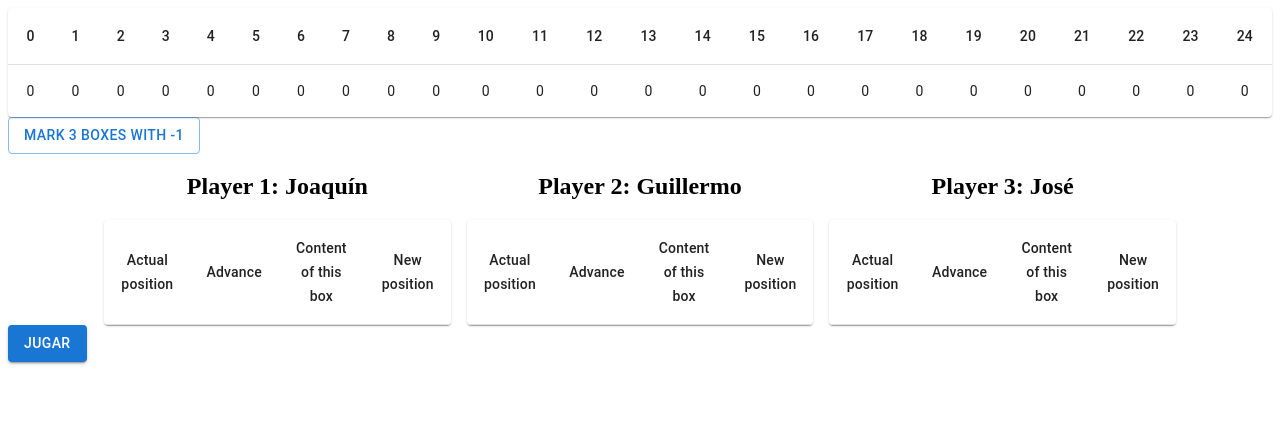
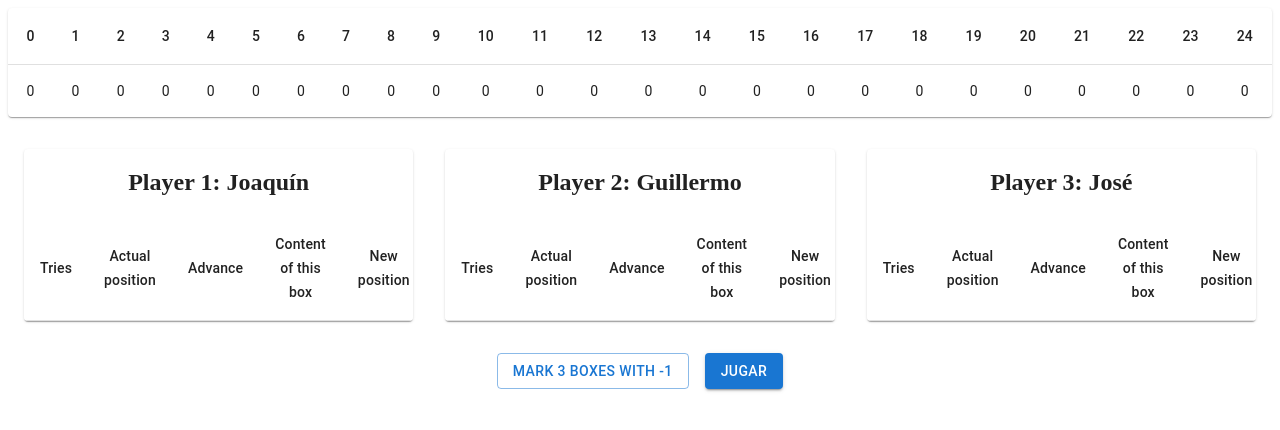
Before and after one commit to jorgetrad99/pracTecWebDesign, a Next.js app: page /practice2 in a window 1280 px wide. Shown: the top 430 px of the page. Built offline with nearby package versions, Linux system fonts and the light colour scheme.

Commit message:
App is ready to use :D

```diff
--- a/components/practice2/PlayerRecord/index.tsx
+++ b/components/practice2/PlayerRecord/index.tsx
@@ -10,19 +10,21 @@ const PlayerRecord = ({
 }) => {
     const [ recordState, setRecordState ] = useState([]);
 
-    let record = [];
-    let pointer = 0;
-
     const getRandomNumber = () => {
         return Math.floor(Math.random() * (4));
     }
 
     const gameStarted = () => {
+        let record = [];
+        let pointer = 0;
+        let tries = 0;
+
         while(pointer != 24) {
             const actualPointer = pointer;
             const randomNumber = getRandomNumber();
             let newPosition = actualPointer + randomNumber;
             let boxContent = 0;
+            tries++;
 
             if(newPosition > 24) {
                 newPosition = 24;
@@ -34,14 +36,16 @@ const PlayerRecord = ({
             }
 
             record.push({
+                tries: tries,
                 actual_position: actualPointer,
                 advance: randomNumber,
                 box_content: boxContent,
                 new_position: newPosition
             });
 
+            pointer = newPosition;
             setRecordState(record);
-            pointer = newPosition;
+            setIsPlaying(false);
         }
     }
 
@@ -49,18 +53,22 @@ const PlayerRecord = ({
         (isPlaying && threeBoxesMarked) && gameStarted()
     }, [ isPlaying ]);
 
+    useEffect(() => {
+        setRecordState([]);
+    }, [ threeBoxesMarked ]);
+
     return (
         <Fragment>
-            <div style={{
-                display: 'flex',
+            <Paper sx={{ display: 'flex',
                 flexDirection: 'column',
-                alignItems: 'center'
-             }}>
+                alignItems: 'center', overflow: 'hidden' }}>
+
                 <h2>Player {playerNumber}: {playerName}</h2>
-                <TableContainer component={Paper}>
-                    <Table aria-label="simple table">
+                <TableContainer sx={{ maxHeight: 500 }}>
+                    <Table stickyHeader aria-label="simple table">
                     <TableHead>
                         <TableRow >
+                            <TableCell align="center">Tries</TableCell>
                             <TableCell align="center">Actual position</TableCell>
                             <TableCell align="center">Advance</TableCell>
                             <TableCell align="center">Content of this box</TableCell>
@@ -72,9 +80,12 @@ const PlayerRecord = ({
                                 { recordState.length > 0 &&
                                     recordState.map((record) => (
                                         <TableRow
-                                            /* key={1} */
+                                            key={record.try}
                                             sx={{ '&:last-child td, &:last-child th': { border: 0 } }}
                                         >
+                                            <TableCell component="th" scope="box" align="center">
+                                            {record.tries}
+                                            </TableCell>
                                             <TableCell component="th" scope="box" align="center">
                                             {record.actual_position}
                                             </TableCell>
@@ -93,7 +104,7 @@ const PlayerRecord = ({
                         </TableBody>
                     </Table>
                 </TableContainer>
-            </div>
+            </Paper>
         </Fragment>
     )
 }
--- a/components/practice2/Vector/index.tsx
+++ b/components/practice2/Vector/index.tsx
@@ -13,7 +13,7 @@ let boxes = [];
 
 let headBox = [];
 
-const Vector = ({ setThreeBoxesMarked }) => {
+const Vector = ({ setThreeBoxesMarked, markThreeBoxesWithXFlag, setMarkThreeBoxesWithXFlag }) => {
   const [ boxesState, setBoxesState ] = useState([]);
 
   const settingPositionBoxes = () => {
@@ -58,6 +58,13 @@ const markThreeBoxesWithX = () => {
     initiallizeVector();
   }, []);
 
+  useEffect(() => {
+    markThreeBoxesWithXFlag && (
+      markThreeBoxesWithX(),
+      setMarkThreeBoxesWithXFlag(false)
+    )
+  }, [markThreeBoxesWithXFlag]);
+
   return (
     <Fragment>
       <TableContainer component={Paper}>
@@ -87,7 +94,6 @@ const markThreeBoxesWithX = () => {
           )}
         </Table>
       </TableContainer>
-      <Button variant='outlined' onClick={markThreeBoxesWithX}>Mark 3 boxes with -1</Button>
     </Fragment>
   );
 }
--- a/pages/practice2.tsx
+++ b/pages/practice2.tsx
@@ -1,5 +1,7 @@
+import { LoadingButton } from "@mui/lab";
 import { Button, Container } from "@mui/material";
 import { Fragment, useEffect, useState } from "react";
+import SaveIcon from '@mui/icons-material/Save';
 import PlayerRecord from "../components/practice2/PlayerRecord";
 import Vector from "../components/practice2/Vector";
 
@@ -7,28 +9,60 @@ const Practice2 = () => {
     const [ threeBoxesMarked, setThreeBoxesMarked ] = useState();
     const [ isPlaying, setIsPlaying ] = useState(false);
 
+    const [ markThreeBoxesWithXFlag, setMarkThreeBoxesWithXFlag ] = useState(false);
+
     return (
         <Fragment>
-            <Vector setThreeBoxesMarked={setThreeBoxesMarked} />
-            <Container sx={{
+            <Vector
+                setThreeBoxesMarked={setThreeBoxesMarked}
+                setMarkThreeBoxesWithXFlag={setMarkThreeBoxesWithXFlag}
+                markThreeBoxesWithXFlag={markThreeBoxesWithXFlag}
+            />
+            <div style={{
                 display: 'flex',
+                width: '100%',
+                marginTop: '2rem',
                 justifyContent: 'center',
                 padding: 0
              }}>
-                <Container sx={{
+                <div style={{
                     margin: '0 1rem',
+                    width: 'inherit',
                     display: 'grid',
-                    gap: '1rem',
+                    gap: '2rem',
                     gridTemplateColumns: 'repeat(3, 1fr)',
                     padding: 0
                 }}>
                     <PlayerRecord playerNumber={1} playerName='Joaquín' isPlaying={isPlaying} setIsPlaying={setIsPlaying} threeBoxesMarked={threeBoxesMarked} />
                     <PlayerRecord playerNumber={2} playerName='Guillermo' isPlaying={isPlaying} setIsPlaying={setIsPlaying} threeBoxesMarked={threeBoxesMarked} />
                     <PlayerRecord playerNumber={3} playerName='José' isPlaying={isPlaying} setIsPlaying={setIsPlaying} threeBoxesMarked={threeBoxesMarked} />
-                </Container>
+                </div>
 
+            </div>
+            <Container sx={{
+                display: 'flex',
+                justifyContent: 'center',
+                margin: '2rem'
+             }}>
+                 <Button variant='outlined' sx={{
+                    marginRight: '1rem'
+                 }} onClick={() => setMarkThreeBoxesWithXFlag(true)}>
+                     Mark 3 boxes with -1
+                </Button>
+                { !isPlaying ?  (
+                    <Button variant='contained' onClick={() => setIsPlaying(!isPlaying)}>Jugar</Button>
+                    ) : (
+                        <LoadingButton
+                        loading
+                        loadingPosition="end"
+                        variant="outlined"
+                        >
+                            Simulating
+                        </LoadingButton>
+                )
+
+                }
             </Container>
-            <Button variant='contained' onClick={() => setIsPlaying(!isPlaying)}>Jugar</Button>
         </Fragment>
     );
 }
```
